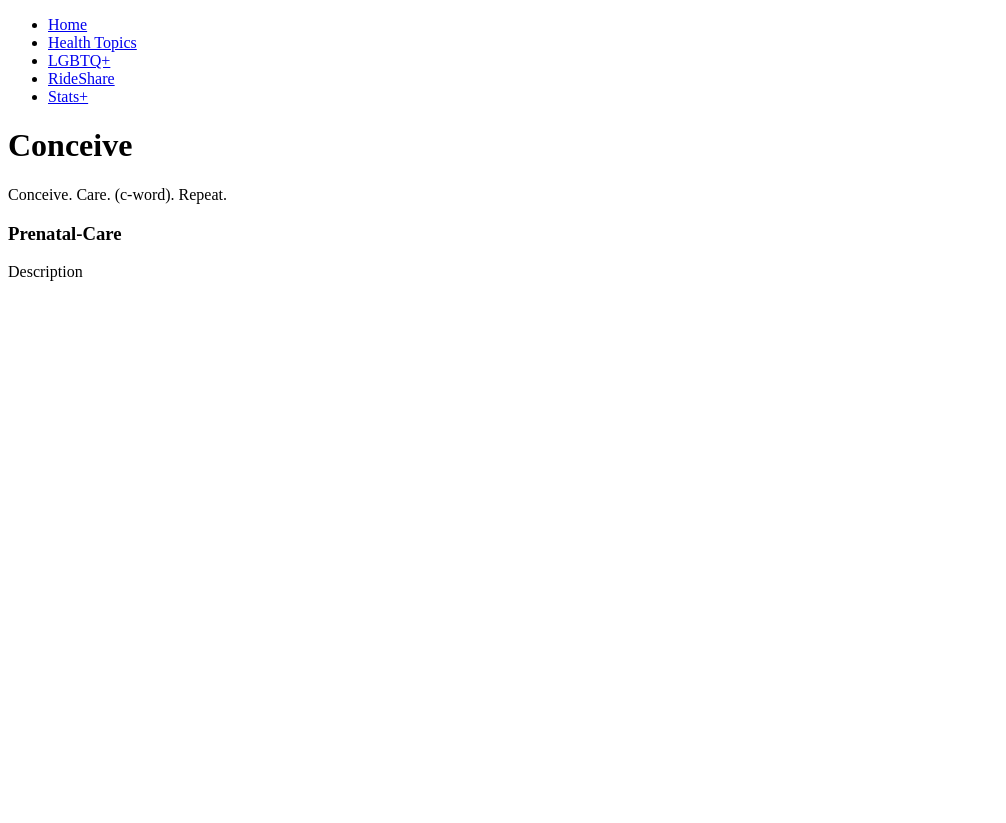
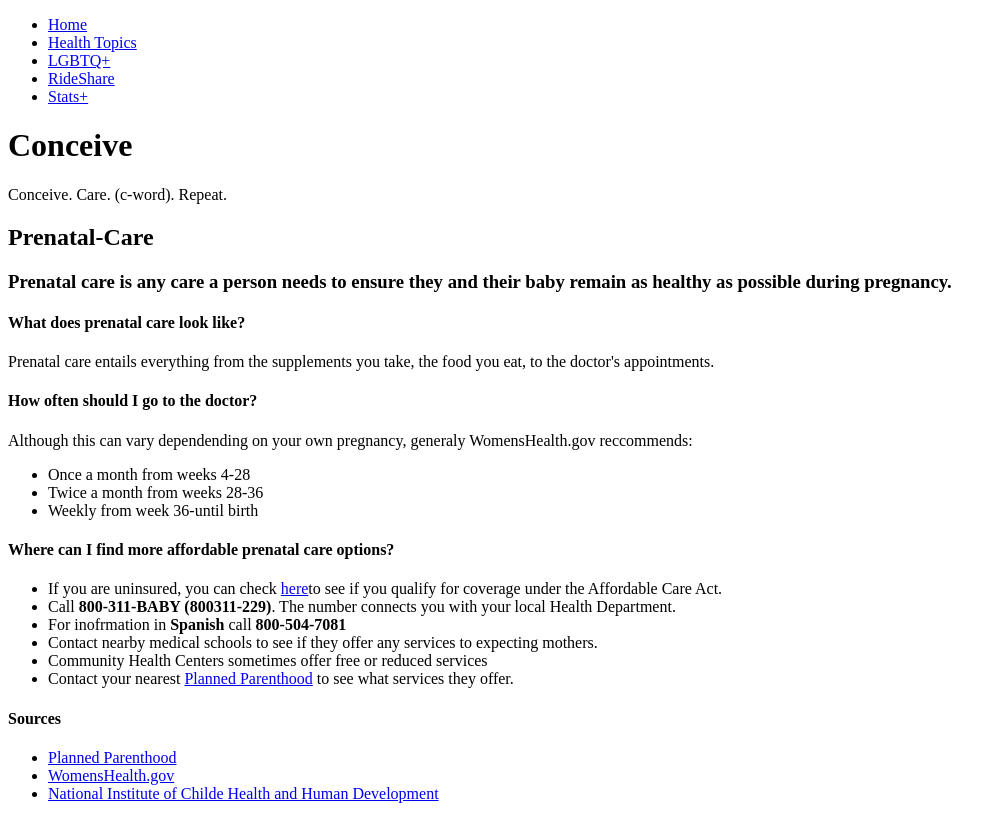
Before and after one commit to mvmartinez/maternal-help, a plain HTML site: page prenatal-care.html in a window 1280 px wide. Shown: the whole page, without its empty margins (0-1006 px from the left). Before the commit the page ends 800 px from the top, so only its background shows below. Drawn offline with Linux system fonts and the light colour scheme.

Commit message:
Initial commit

```diff
--- a/prenatal-care.html
+++ b/prenatal-care.html
@@ -26,8 +26,39 @@
 
     <article id='subheading'>
       <section>
-        <h1>Prenatal-Care</h1>
-        <p>Description</p>
+        <h2>Prenatal-Care</h2>
+        <h3>Prenatal care is any care a person needs to ensure they and their baby remain as healthy as possible during pregnancy.</h3>
+
+        <h4>What does prenatal care look like?</h4>
+        <p class="answer">Prenatal care entails everything from the supplements you take, the food you eat, to the doctor's appointments.</p>
+
+        <h4>How often should I go to the doctor?</h4>
+        <p class="answer"> Although this can vary dependending on your own pregnancy, generaly WomensHealth.gov reccommends:</p>
+        <ul>
+          <li>Once a month from weeks 4-28</li>
+          <li>Twice a month from weeks 28-36</li>
+          <li>Weekly from week 36-until birth</li>
+        </ul>
+
+        <h4>Where can I find more affordable prenatal care options?</h4>
+        <ul>
+          <li>If you are uninsured, you can check <a href="https://www.healthcare.gov/"> here</a>to see if you qualify for coverage under the Affordable Care Act.</li>
+          <li>Call <b>800-311-BABY (800311-229)</b>. The number connects you with your local Health Department.</li>
+          <li>For inofrmation in <b>Spanish</b> call <b>800-504-7081</b></li>
+          <li>Contact nearby medical schools to see if they offer any services to expecting mothers.</li>
+          <li>Community Health Centers sometimes offer free or reduced services</li>
+          <li>Contact your nearest <a href="https://www.plannedparenthood.org/health-center">Planned Parenthood</a> to see what services they offer.</li>
+      </section>
+      <section class="sources">
+        <h4>Sources</h3>
+        <ul>
+          <li><a href="https://www.plannedparenthood.org/learn/pregnancy/prenatal-care">Planned Parenthood</a>
+          </li>
+          <li><a href="https://www.womenshealth.gov/a-z-topics/prenatal-care">WomensHealth.gov</a>
+          </li>
+          <li><a href="https://www.nichd.nih.gov/health/topics/pregnancy/conditioninfo/prenatal-care">National Institute of Childe Health and Human Development</a>
+          </li>
+        </ul>
       </section>
     </article>
 
```
